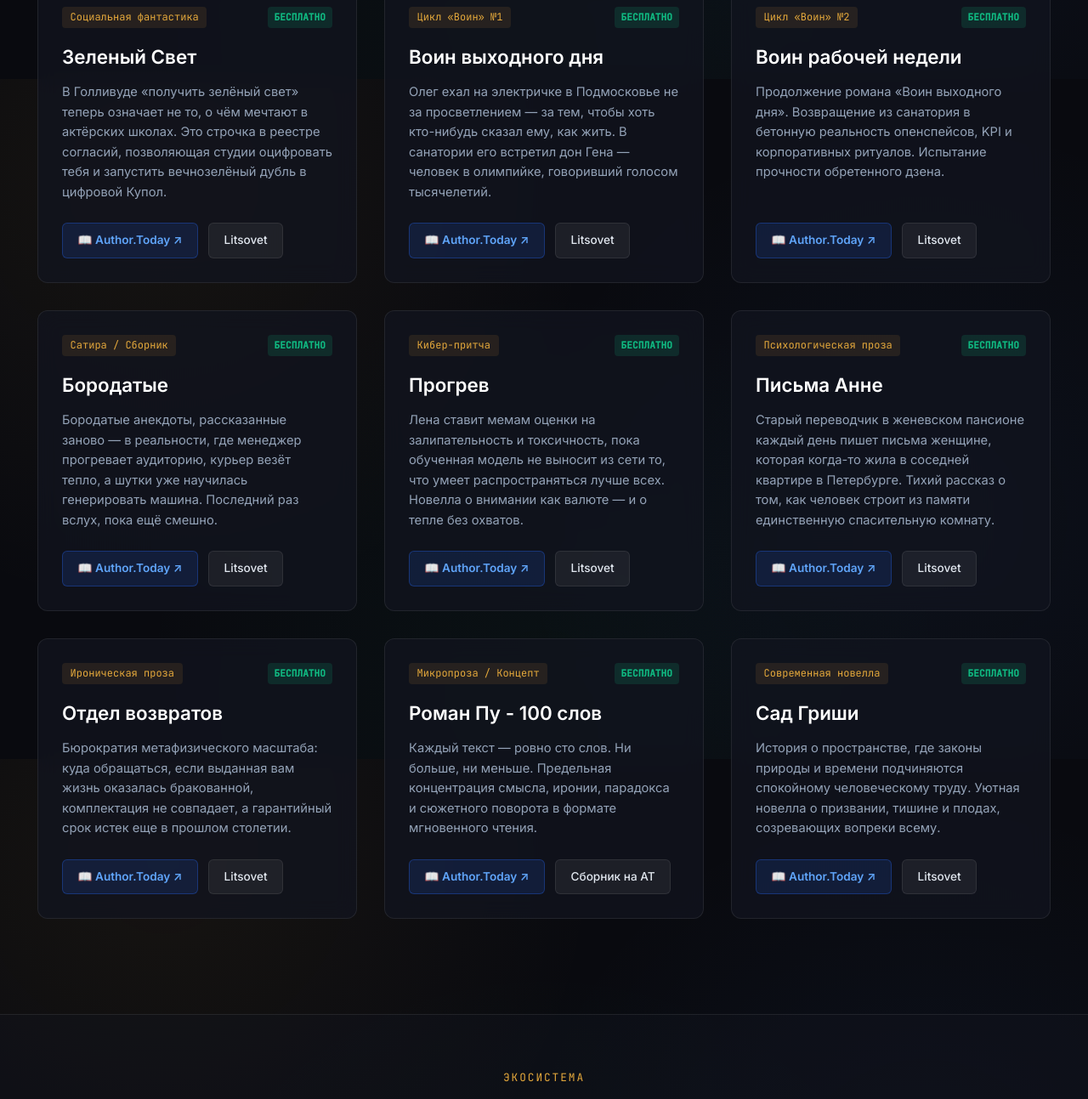
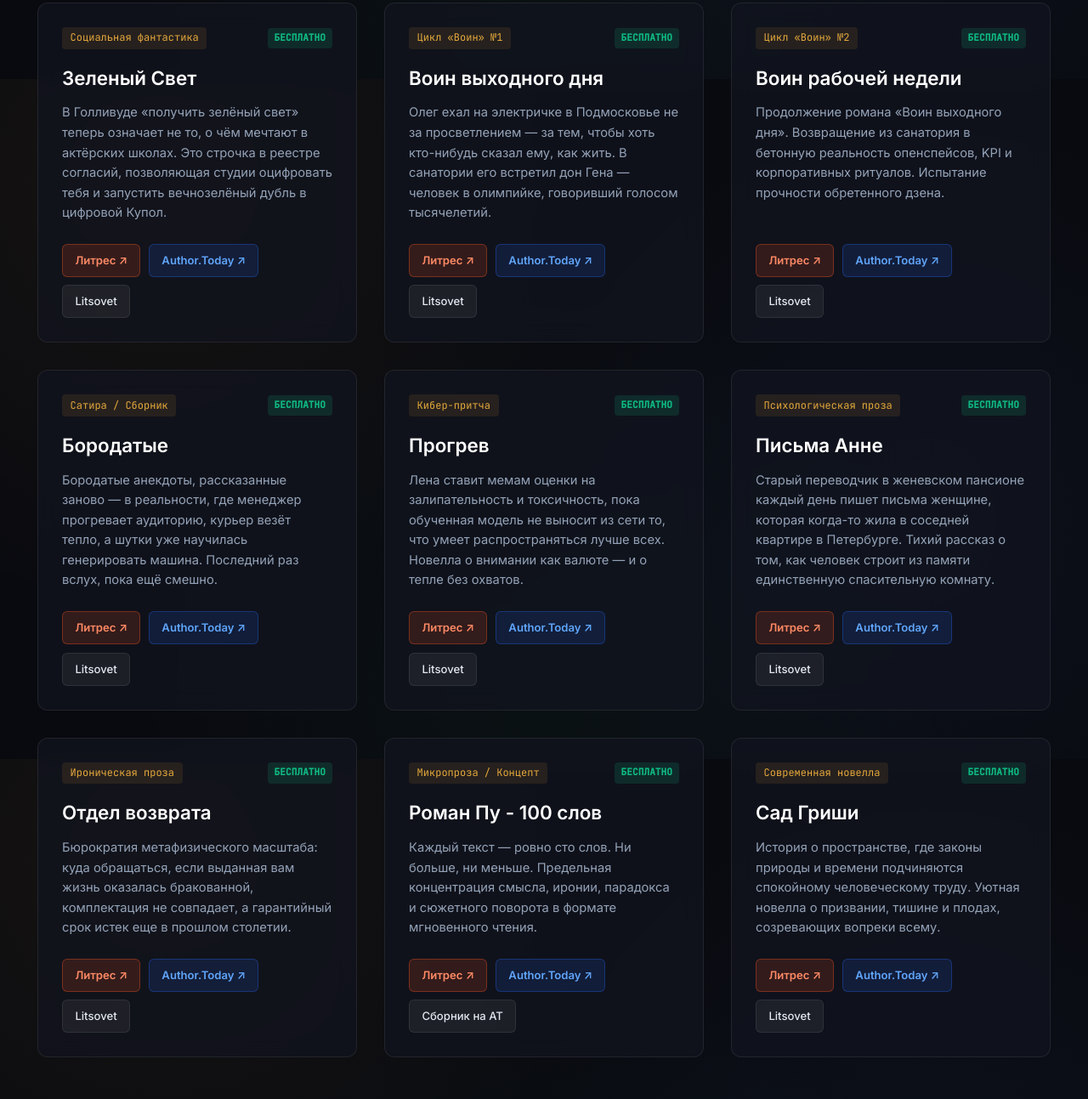
Before and after one commit to romanpustoslov/author-site, a plain HTML site: page index.html in a window 1280 px wide. Shown: the part 1507-2800 px from the top of the page at 85% size. Drawn offline with Linux system fonts and the light colour scheme.

Commit message:
Update site with Litres / Selfpub links

```diff
--- a/index.html
+++ b/index.html
@@ -4,7 +4,7 @@
   <meta charset="UTF-8">
   <meta name="viewport" content="width=device-width, initial-scale=1.0">
   <title>Роман Викторович Пустослов — Официальный сайт автора & БЛЭ</title>
-  <meta name="description" content="Официальный сайт писателя Романа Викторовича Пустослова и его кота-манула. Книги, бесплатное чтение на Author.Today и Litsovet, поддержка через Lava.top. Бюро латеральной экстраполяции.">
+  <meta name="description" content="Официальный сайт писателя Романа Викторовича Пустослова и его кота-манула. Книги, бесплатное чтение на Литрес, Author.Today и Litsovet, поддержка через Lava.top. Бюро латеральной экстраполяции.">
   <link rel="preconnect" href="https://fonts.googleapis.com">
   <link rel="preconnect" href="https://fonts.gstatic.com" crossorigin>
   <link href="https://fonts.googleapis.com/css2?family=Cinzel:wght@600;700&family=Inter:wght@300;400;500;600;700&family=JetBrains+Mono:wght@400;500&display=swap" rel="stylesheet">
@@ -17,6 +17,8 @@
       --accent-glow: rgba(229, 169, 60, 0.25);
       --at-color: #3b82f6;
       --at-glow: rgba(59, 130, 246, 0.25);
+      --litres-color: #ff5722;
+      --litres-glow: rgba(255, 87, 34, 0.25);
       --emerald: #10b981;
       --text: #e2e8f0;
       --text-muted: #94a3b8;
@@ -299,12 +301,12 @@
     }
     .book-links {
       display: flex;
-      gap: 0.75rem;
+      gap: 0.6rem;
       flex-wrap: wrap;
     }
     .btn-at {
-      padding: 0.55rem 1.1rem;
-      font-size: 0.85rem;
+      padding: 0.5rem 0.9rem;
+      font-size: 0.82rem;
       font-weight: 600;
       border-radius: 6px;
       background: rgba(37, 99, 235, 0.15);
@@ -321,9 +323,28 @@
       border-color: #2563eb;
       box-shadow: 0 4px 12px var(--at-glow);
     }
+    .btn-litres {
+      padding: 0.5rem 0.9rem;
+      font-size: 0.82rem;
+      font-weight: 600;
+      border-radius: 6px;
+      background: rgba(255, 87, 34, 0.15);
+      color: #ff8a65;
+      border: 1px solid rgba(255, 87, 34, 0.35);
+      transition: all 0.2s;
+      display: inline-flex;
+      align-items: center;
+      gap: 0.35rem;
+    }
+    .btn-litres:hover {
+      background: #ff5722;
+      color: #fff;
+      border-color: #ff5722;
+      box-shadow: 0 4px 12px var(--litres-glow);
+    }
     .btn-read {
-      padding: 0.55rem 1.1rem;
-      font-size: 0.85rem;
+      padding: 0.5rem 0.9rem;
+      font-size: 0.82rem;
       font-weight: 500;
       border-radius: 6px;
       background: rgba(255, 255, 255, 0.06);
@@ -475,7 +496,8 @@
       <nav class="nav-links">
         <a href="#about">Об авторе & Манул</a>
         <a href="#books">Книги</a>
-        <a href="https://author.today/u/romanpustoslov/works" target="_blank" style="color: #60a5fa; font-weight: 600;">Author.Today Works ↗</a>
+        <a href="https://selfpub.ru/books/ebooks/?state=published" target="_blank" style="color: #ff8a65; font-weight: 600;">Литрес Самиздат ↗</a>
+        <a href="https://author.today/u/romanpustoslov/works" target="_blank" style="color: #60a5fa; font-weight: 600;">Author.Today ↗</a>
         <a href="#platforms">Где читать</a>
         <a href="#support">Поддержать</a>
         <a href="https://app.lava.top/roman.pustoslov" target="_blank" class="btn-donate-nav">Донат (Lava.top)</a>
@@ -496,7 +518,9 @@
           <a href="https://author.today/u/romanpustoslov/works" target="_blank" class="btn btn-at-hero">
             📚 Читать на Author.Today
           </a>
-          <a href="#books" class="btn btn-secondary">Каталог книг ↓</a>
+          <a href="https://selfpub.ru/books/ebooks/?state=published" target="_blank" class="btn" style="background: rgba(255, 87, 34, 0.2); border: 1px solid rgba(255, 87, 34, 0.4); color: #ff8a65;">
+            🔥 Все книги на Литрес
+          </a>
           <a href="https://app.lava.top/roman.pustoslov" target="_blank" class="btn btn-primary">⚡ Поддержать автора</a>
         </div>
       </div>
@@ -527,10 +551,10 @@
         </p>
         <div style="display: flex; gap: 1rem; flex-wrap: wrap;">
           <a href="https://author.today/u/romanpustoslov" target="_blank" class="btn btn-at">
-            Профиль на Author.Today ↗
+            Author.Today ↗
           </a>
-          <a href="https://author.today/u/romanpustoslov/works" target="_blank" class="btn btn-secondary">
-            Все произведения автора ↗
+          <a href="https://selfpub.ru/books/ebooks/?state=published" target="_blank" class="btn btn-litres">
+            Литрес Самиздат ↗
           </a>
         </div>
       </div>
@@ -557,7 +581,8 @@
             </p>
           </div>
           <div class="book-links">
-            <a href="https://author.today/work/668685" target="_blank" class="btn-at">📖 Author.Today ↗</a>
+            <a href="https://selfpub.ru/books/1182349" target="_blank" class="btn-litres">Литрес ↗</a>
+            <a href="https://author.today/work/668685" target="_blank" class="btn-at">Author.Today ↗</a>
             <a href="https://litsovet.ru/books/1002391-zelenyy-svet/read" target="_blank" class="btn-read">Litsovet</a>
           </div>
         </div>
@@ -575,7 +600,8 @@
             </p>
           </div>
           <div class="book-links">
-            <a href="https://author.today/work/647949" target="_blank" class="btn-at">📖 Author.Today ↗</a>
+            <a href="https://selfpub.ru/books/1182367" target="_blank" class="btn-litres">Литрес ↗</a>
+            <a href="https://author.today/work/647949" target="_blank" class="btn-at">Author.Today ↗</a>
             <a href="https://litsovet.ru/books/1001672-voin-vyhodnogo-dnya/read" target="_blank" class="btn-read">Litsovet</a>
           </div>
         </div>
@@ -593,7 +619,8 @@
             </p>
           </div>
           <div class="book-links">
-            <a href="https://author.today/work/647968" target="_blank" class="btn-at">📖 Author.Today ↗</a>
+            <a href="https://selfpub.ru/books/1182372" target="_blank" class="btn-litres">Литрес ↗</a>
+            <a href="https://author.today/work/647968" target="_blank" class="btn-at">Author.Today ↗</a>
             <a href="https://litsovet.ru/books/1001673-voin-rabochey-nedeli/read" target="_blank" class="btn-read">Litsovet</a>
           </div>
         </div>
@@ -611,7 +638,8 @@
             </p>
           </div>
           <div class="book-links">
-            <a href="https://author.today/work/614768" target="_blank" class="btn-at">📖 Author.Today ↗</a>
+            <a href="https://selfpub.ru/books/1182374" target="_blank" class="btn-litres">Литрес ↗</a>
+            <a href="https://author.today/work/614768" target="_blank" class="btn-at">Author.Today ↗</a>
             <a href="https://litsovet.ru/books/1000755-borodatye/read" target="_blank" class="btn-read">Litsovet</a>
           </div>
         </div>
@@ -629,7 +657,8 @@
             </p>
           </div>
           <div class="book-links">
-            <a href="https://author.today/work/612444" target="_blank" class="btn-at">📖 Author.Today ↗</a>
+            <a href="https://selfpub.ru/books/1182376" target="_blank" class="btn-litres">Литрес ↗</a>
+            <a href="https://author.today/work/612444" target="_blank" class="btn-at">Author.Today ↗</a>
             <a href="https://litsovet.ru/books/1000713-progrev/read" target="_blank" class="btn-read">Litsovet</a>
           </div>
         </div>
@@ -647,25 +676,27 @@
             </p>
           </div>
           <div class="book-links">
-            <a href="https://author.today/work/612441" target="_blank" class="btn-at">📖 Author.Today ↗</a>
+            <a href="https://selfpub.ru/books/1182379" target="_blank" class="btn-litres">Литрес ↗</a>
+            <a href="https://author.today/work/612441" target="_blank" class="btn-at">Author.Today ↗</a>
             <a href="https://litsovet.ru/books/1000714-pisma-anne/read" target="_blank" class="btn-read">Litsovet</a>
           </div>
         </div>
 
-        <!-- Book 7: Отдел возвратов -->
+        <!-- Book 7: Отдел возврата -->
         <div class="book-card">
           <div>
             <div class="book-meta">
               <span class="book-tag">Ироническая проза</span>
               <span class="book-free-badge">БЕСПЛАТНО</span>
             </div>
-            <h3 class="book-title">Отдел возвратов</h3>
+            <h3 class="book-title">Отдел возврата</h3>
             <p class="book-annotation">
               Бюрократия метафизического масштаба: куда обращаться, если выданная вам жизнь оказалась бракованной, комплектация не совпадает, а гарантийный срок истек еще в прошлом столетии.
             </p>
           </div>
           <div class="book-links">
-            <a href="https://author.today/work/609740" target="_blank" class="btn-at">📖 Author.Today ↗</a>
+            <a href="https://selfpub.ru/books/1086933" target="_blank" class="btn-litres">Литрес ↗</a>
+            <a href="https://author.today/work/609740" target="_blank" class="btn-at">Author.Today ↗</a>
             <a href="https://litsovet.ru/books/1000712-sad-grishi/read" target="_blank" class="btn-read">Litsovet</a>
           </div>
         </div>
@@ -683,7 +714,8 @@
             </p>
           </div>
           <div class="book-links">
-            <a href="https://author.today/work/604814" target="_blank" class="btn-at">📖 Author.Today ↗</a>
+            <a href="https://selfpub.ru/books/1092858" target="_blank" class="btn-litres">Литрес ↗</a>
+            <a href="https://author.today/work/604814" target="_blank" class="btn-at">Author.Today ↗</a>
             <a href="https://author.today/u/romanpustoslov/works" target="_blank" class="btn-read">Сборник на AT</a>
           </div>
         </div>
@@ -701,7 +733,8 @@
             </p>
           </div>
           <div class="book-links">
-            <a href="https://author.today/work/612424" target="_blank" class="btn-at">📖 Author.Today ↗</a>
+            <a href="https://selfpub.ru/books/1182382" target="_blank" class="btn-litres">Литрес ↗</a>
+            <a href="https://author.today/work/612424" target="_blank" class="btn-at">Author.Today ↗</a>
             <a href="https://litsovet.ru/books/1000712-sad-grishi/read" target="_blank" class="btn-read">Litsovet</a>
           </div>
         </div>
@@ -717,6 +750,10 @@
         <h2 class="section-title">Где читать книги автора</h2>
       </div>
       <div class="platform-cards">
+        <a href="https://selfpub.ru/books/ebooks/?state=published" target="_blank" class="platform-card" style="border-color: rgba(255, 87, 34, 0.4);">
+          <div class="platform-name" style="color: #ff8a65;">Литрес Самиздат</div>
+          <div class="platform-badge">Опубликованы все 9 книг</div>
+        </a>
         <a href="https://author.today/u/romanpustoslov/works" target="_blank" class="platform-card" style="border-color: rgba(59, 130, 246, 0.4);">
           <div class="platform-name" style="color: #60a5fa;">Author.Today</div>
           <div class="platform-badge">Каталог произведений автора</div>
@@ -736,10 +773,6 @@
         <a href="https://zelluloza.ru" target="_blank" class="platform-card">
           <div class="platform-name">Целлюлоза</div>
           <div class="platform-badge">Поглавный самиздат</div>
-        </a>
-        <a href="https://litmarket.ru" target="_blank" class="platform-card">
-          <div class="platform-name">Литмаркет</div>
-          <div class="platform-badge">Экосистема самиздата</div>
         </a>
       </div>
     </div>
@@ -771,7 +804,7 @@
         «Бюро латеральной экстраполяции» (БЛЭ)
       </p>
       <p>
-        © 2026 Роман Викторович Пустослов. Все права защищены. Тексты распространяются для свободного чтения на Author.Today и партнерских платформах.
+        © 2026 Роман Викторович Пустослов. Все права защищены. Тексты распространяются для свободного чтения на Литрес, Author.Today и партнерских платформах.
       </p>
     </div>
   </footer>
```
